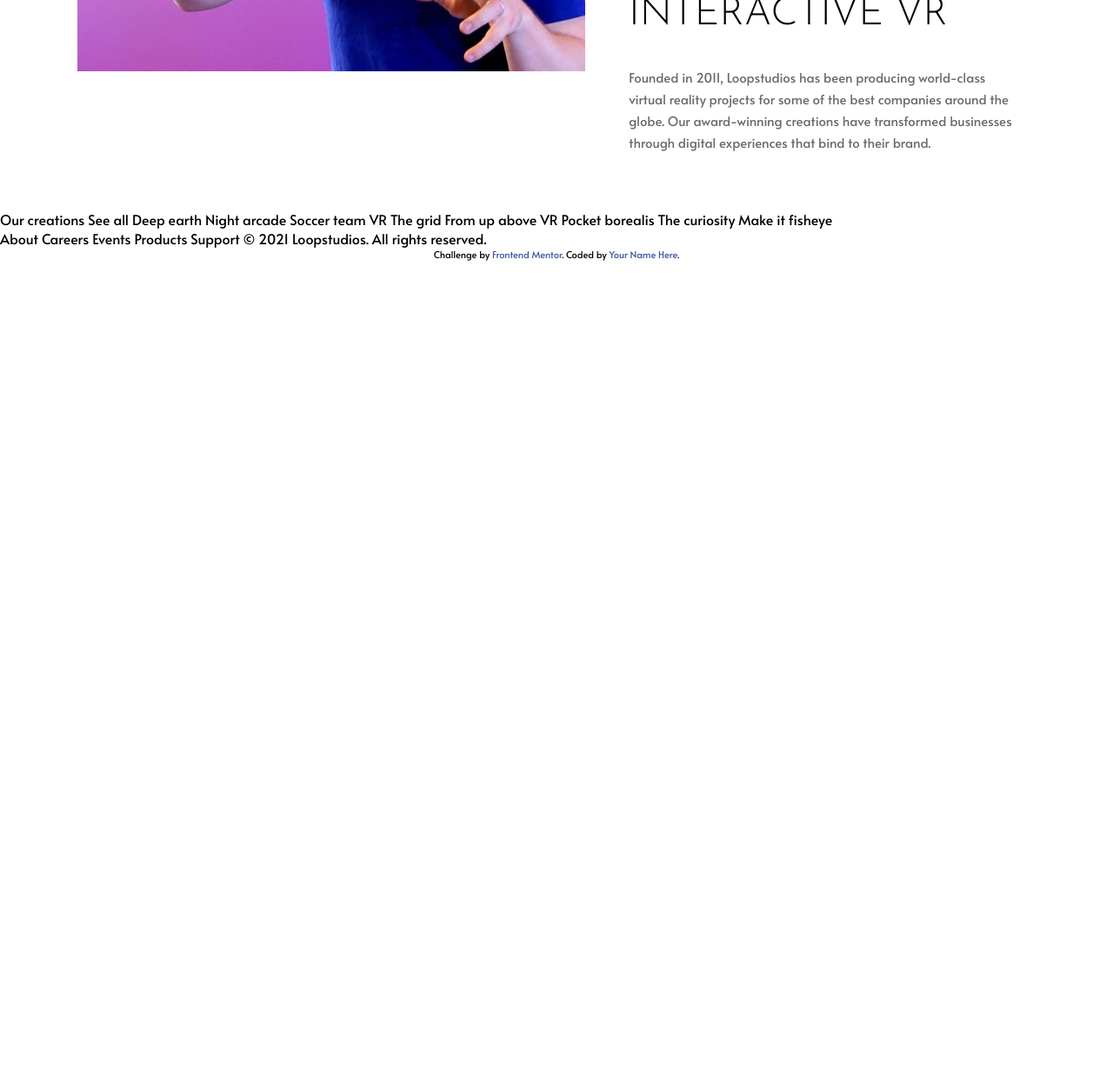
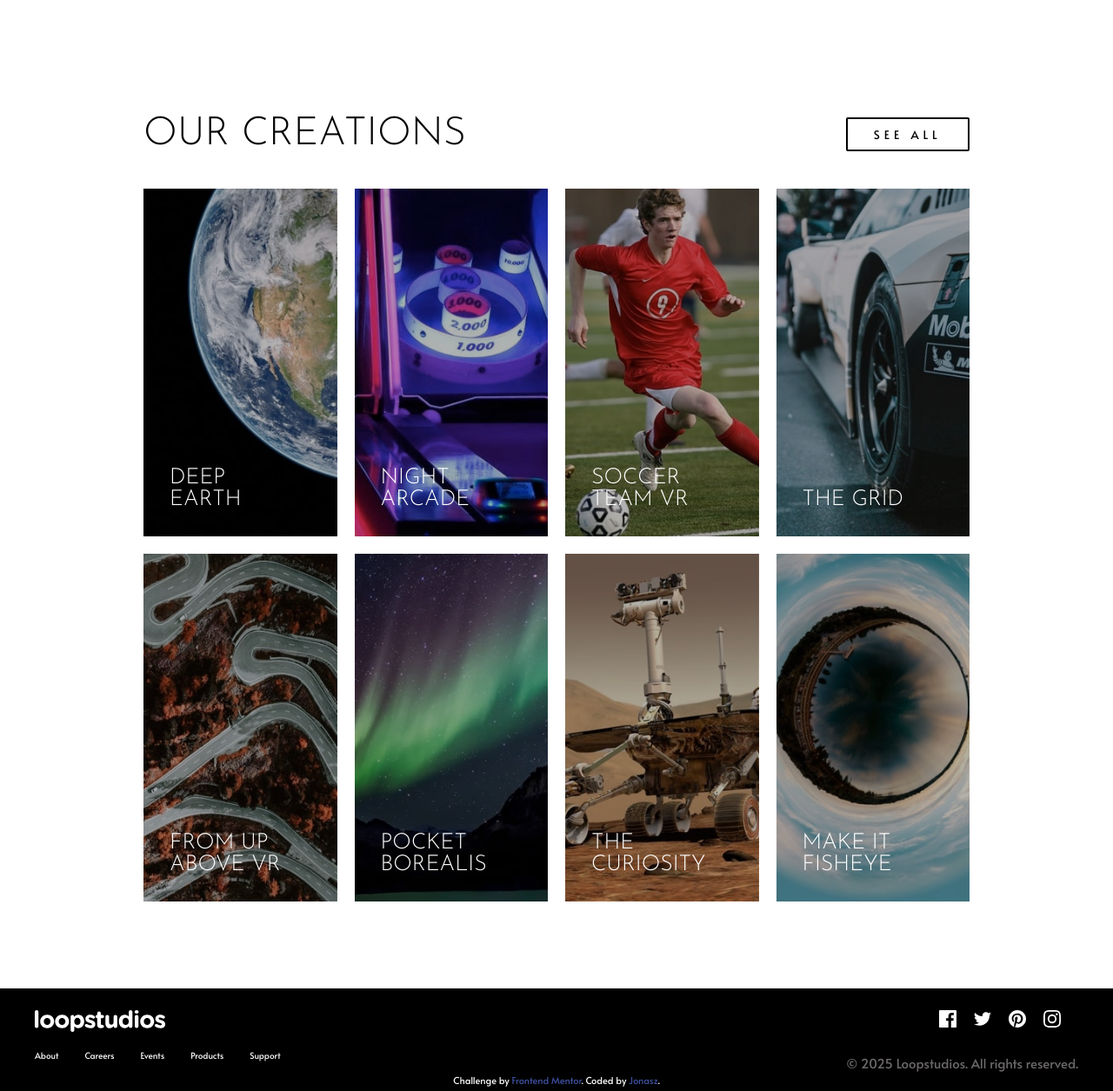
Before and after one commit to jonaszdecember7-lab/loopstudios-landing-page-main, a plain HTML site: page index.html in a window 1280 px wide. Shown: the part 1097-2352 px from the top of the page at 87% size. Before the commit the page ends 1397 px from the top, so only its background shows below. Drawn offline with Linux system fonts and the light colour scheme.

Commit message:
desktop design done

```diff
--- a/index.html
+++ b/index.html
@@ -10,25 +10,27 @@
 
 </head>
 <body>
+
   <main>
   <header class="site-header">
     <div class="header-links">
       <img src="images/logo.svg" alt="logo">
       <nav>
-        <a href="">About</a>
-        <a href="">Careers</a>
-        <a href="">Events</a>
-        <a href="">Products</a>
-        <a href="">Support</a>
+        <a href="#">About</a>
+        <a href="#">Careers</a>
+        <a href="#">Events</a>
+        <a href="#">Products</a>
+        <a href="#">Support</a>
       </nav>
     </div>
     <h1 id="header-title">Immersive experiences that deliver</h1>
   </header>
 
 <section class="highlight">
+  <section class="highlight-content">
       <img src="images/desktop/image-interactive.jpg" id="highlight-image">
       <div id="highlight-info">
-      <h1 id="highlight-title">The leader in interactive VR</h1>
+        <h1 class="highlight-title">The leader in interactive VR</h1>
         <p>
           Founded in 2011, Loopstudios has been producing world-class virtual reality
           projects for some of the best companies around the globe. Our award-winning
@@ -37,33 +39,54 @@
         </p>
       </div>
   </section>
+</section>
 
-  Our creations
+<section class="creations">
+  <div class="creations-header">
+      <h1 class="highlight-title">Our creations</h1>
+      <button>See all</button>
+  </div>
+  <div class="creations-examples">
+    <div class="grid-item"><h3>Deep earth</h3></div>
+    <div class="grid-item"><h3>Night arcade</h3></div>
+    <div class="grid-item"><h3>Soccer team VR</h3></div>
+    <div class="grid-item"><h3>The grid</h3></div>
+    <div class="grid-item"><h3>From up above VR</h3></div>
+    <div class="grid-item"><h3>Pocket borealis</h3></div>
+    <div class="grid-item"><h3>The curiosity</h3></div>
+    <div class="grid-item"><h3>Make it fisheye</h3></div>
+  </div>
+</section>
+</main>
 
-  See all
-
-  Deep earth
-  Night arcade
-  Soccer team VR
-  The grid
-  From up above VR
-  Pocket borealis
-  The curiosity
-  Make it fisheye
-</main>
 <footer>
-    About
-    Careers
-    Events
-    Products
-    Support
-
-    © 2021 Loopstudios. All rights reserved.
+  <div class="footer-main">
+      <section class="footer-left">
+        <img src="images/logo.svg" alt="logo" id="footer-logo">
+        <nav id="footer-nav">
+            <a href="#">About</a>
+            <a href="#">Careers</a>
+            <a href="#">Events</a>
+            <a href="#">Products</a>
+            <a href="#">Support</a>
+          </nav>
+      </section>
+      <section class="footer-right">
+        <div class="icons">
+          <a href="#" class="icon-link"><img src="images/icon-facebook.svg" alt="" class="icon"></a>
+          <a href="#" class="icon-link"><img src="images/icon-twitter.svg" alt="" class="icon"></a>
+          <a href="#" class="icon-link"><img src="images/icon-pinterest.svg" alt="" class="icon"></a>
+          <a href="#" class="icon-link"><img src="images/icon-instagram.svg" alt="" class="icon"></a>
+        </div>
+        <p id="copyright">© 2025 Loopstudios. All rights reserved.</p>
+      </section>
+  </div>
+    <div class="attribution">
+    Challenge by <a href="https://www.frontendmentor.io?ref=challenge" target="_blank">Frontend Mentor</a>.
+    Coded by <a href="https://github.com/jonaszdecember7-lab">Jonasz</a>.
+  </div>
 </footer>
 
-  <div class="attribution">
-    Challenge by <a href="https://www.frontendmentor.io?ref=challenge" target="_blank">Frontend Mentor</a>.
-    Coded by <a href="#">Your Name Here</a>.
-  </div>
+
 </body>
 </html>
--- a/style.css
+++ b/style.css
@@ -1,5 +1,16 @@
   @import url('https://fonts.googleapis.com/css2?family=Alata&display=swap');
   @import url('https://fonts.googleapis.com/css2?family=Josefin+Sans:ital,wght@0,100..700;1,100..700&display=swap');
+
+* {
+  box-sizing: border-box;
+  margin: 0;
+  padding: 0;
+}
+
+main {
+  flex: 1;
+}
+
 
  body {
   font-family: 'Alata', Arial, Helvetica, sans-serif;
@@ -10,6 +21,12 @@
 
 h1, h2, h3 {
   font-family: 'Josefin Sans', sans-serif;
+  font-weight: 300;
+}
+
+h3 {
+    font-size: 25px;
+    text-transform: uppercase;
     font-weight: 300;
 }
 
@@ -30,19 +47,36 @@ header {
 height: auto;
 }
 
+button {
+  padding: 8px;
+  font-family: 'Alata', Arial, Helvetica, sans-serif;
+  text-transform: uppercase;
+  letter-spacing: 5px;
+  font-weight: 400;
+  border: 2px solid black;
+  border-radius: 2px;
+  width: 15%;
+  cursor: pointer;
+  background-color: white;
+}
+
+button:hover {
+  background-color: black;
+  color: white;
+}
 
 #header-title {
     font-size: 55px;
     text-transform: uppercase;
     border: 1px white solid;
-    max-width: 400px;
+    max-width: 550px;
     width: 100%;
     margin: 100px;
-    padding: 25px;
+    padding: 20px;
     color: white;
 }
 
-#highlight-title {
+.highlight-title {
     font-size: 45px;
     text-transform: uppercase;
 }
@@ -61,8 +95,19 @@ nav {
 }
 
 a {
-text-decoration: none;
+ text-decoration: underline;
+  text-decoration-color: transparent;
+  text-underline-offset: 8px;
+  text-decoration-thickness: 2px;
   color: white;
+
+  transition: text-decoration-color 0.3s ease;
+}
+
+a:hover {
+  text-decoration: underline;
+  text-underline-offset: 8px;
+  text-decoration-thickness: 2px;
 }
 
 p {
@@ -72,30 +117,189 @@ p {
 }
 
     .highlight {
-        max-width: 500px;
+    max-width: 950px;
+  width: 100%;
+  margin: 0 auto;
+  margin-top: 100px;
+  position: relative;
+  margin-bottom: 200px;
+    }
+
+    .highlight-content {
        display: grid;
         grid-template-columns: repeat(2, 1fr);
         grid-template-rows: repeat(2, 1fr);
          position: relative;
           gap: 0;
-          margin: 0 auto;
-            margin-top: 150px;
-            margin-right: 45%;
-            justify-content: center;
     }
 
-    #highlight-image {grid-area: 1 / 1 / 3 / 2;}
+    #highlight-image {grid-area: 1 / 1 / 3 / 2;
+           width: 600px;
+        height: auto;}
     #highlight-info {
-                    width: 455px;
+  width: 500px;
   max-width: 80%;
-                    grid-area: 2 / 1 / 3 / 2;
   background: white;
   padding: 50px;
-                     margin-left: 80%;
-                     margin-right: 0;
-                     margin-top: -50px;
+  position: absolute;
+  top: 50%;
+  right: 0;
   z-index: 2;
 }
 
-  .attribution { font-size: 11px; text-align: center; }
+
+.creations {
+  max-width: 950px;
+  width: 100%;
+  margin: 0 auto;
+  margin-top: 100px;
+}
+
+.creations-header {
+  display: flex;
+  flex-direction: row;
+  justify-content: space-between;
+   align-items: center;
+   margin-bottom: 40px;
+}
+
+.creations-examples {
+  display: grid;
+  grid-template-columns: repeat(4, 1fr);
+  grid-template-rows: repeat(2, 1fr);
+  gap: 20px;
+}
+
+
+.grid-item {
+  background-size: cover;
+  background-position: center;
+  height: 400px;
+  color: white;
+    display: flex;
+    flex-direction: column;
+  justify-content: flex-end;
+    transition: color 0.3s ease;
+    transition: box-shadow 0.3s ease;
+
+}
+
+.grid-item:hover {
+  cursor: pointer;
+  color: black;
+    box-shadow: inset 0 0 0 2000px rgba(255, 255, 255, 0.7);
+}
+
+.grid-item h3 {
+  max-width: 200px;
+  padding: 30px;
+  margin: 0;
+}
+
+.grid-item:nth-child(1) {
+  grid-area: 1 / 1 / 2 / 2;
+  background-image: linear-gradient(rgba(0,0,0,0.3), rgba(0,0,0,0.3)), url('images/desktop/image-deep-earth.jpg')}
+.grid-item:nth-child(2) {
+  grid-area: 1 / 2 / 2 / 3;
+  background-image: linear-gradient(rgba(0,0,0,0.3), rgba(0,0,0,0.3)), url('images/desktop/image-night-arcade.jpg');
+}
+.grid-item:nth-child(3) {
+  grid-area: 1 / 3 / 2 / 4;
+  background-image: linear-gradient(rgba(0,0,0,0.3), rgba(0,0,0,0.3)), url('images/desktop/image-soccer-team.jpg');
+}
+.grid-item:nth-child(4) {
+  grid-area: 1 / 4 / 2 / 5;
+  background-image: linear-gradient(rgba(0,0,0,0.3), rgba(0,0,0,0.3)), url('images/desktop/image-grid.jpg');
+}
+.grid-item:nth-child(5) {
+  grid-area: 2 / 1 / 3 / 2;
+  background-image: linear-gradient(rgba(0,0,0,0.3), rgba(0,0,0,0.3)), url('images/desktop/image-from-above.jpg');
+}
+.grid-item:nth-child(6) {
+  grid-area: 2 / 2 / 3 / 3;
+  background-image: linear-gradient(rgba(0,0,0,0.3), rgba(0,0,0,0.3)), url('images/desktop/image-pocket-borealis.jpg');
+}
+.grid-item:nth-child(7) {
+  grid-area: 2 / 3 / 3 / 4;
+  background-image: linear-gradient(rgba(0,0,0,0.3), rgba(0,0,0,0.3)), url('images/desktop/image-curiosity.jpg');
+}
+.grid-item:nth-child(8) {
+  grid-area: 2 / 4 / 3 / 5;
+  background-image: linear-gradient(rgba(0,0,0,0.3), rgba(0,0,0,0.3)), url('images/desktop/image-fisheye.jpg');
+}
+
+footer {
+  display: flex;
+  flex-direction: column;
+  justify-content: space-between;
+  align-items: flex-start;
+  padding: 5px 40px ;
+  background-color: #000;
+  color: #fff;
+  width: 100%;
+  flex-wrap: nowrap;
+  align-items: center;
+  margin-top: 100px;
+}
+
+.footer-main {
+  display: flex;
+  justify-content: space-between;
+  width: 100%;
+  flex-wrap: wrap;
+
+}
+
+.footer-left,
+.footer-right {
+  display: flex;
+   flex: 1;
+  flex-direction: column;
+  min-width: 250px;
+}
+
+.footer-right {
+  align-items: end;
+}
+
+#footer-nav {
+  font-size: 10px;
+}
+
+#footer-logo {
+  height: auto;
+  width: 150px;
+  padding: 20px 0;
+}
+
+.icons {
+  flex-direction: row;
+  display: flex;
+  gap: 20px;
+  padding: 20px;
+}
+
+.icon {
+  width: 20px;
+  height: auto;
+}
+
+.icon-link {
+  display: inline-block;
+  padding-bottom: 2px;
+
+  border-bottom: 2px solid transparent;
+
+  transition: border-color 0.3s ease;
+}
+
+.icon-link:hover {
+     border-bottom-color: white;
+  }
+
+  #copyright {
+    margin: 0;
+  }
+
+  .attribution { font-size: 11px; text-align: center; margin: 0 auto;}
     .attribution a { color: hsl(228, 45%, 44%); }
```
Lines whose indentation alone changed are shown as unchanged.
